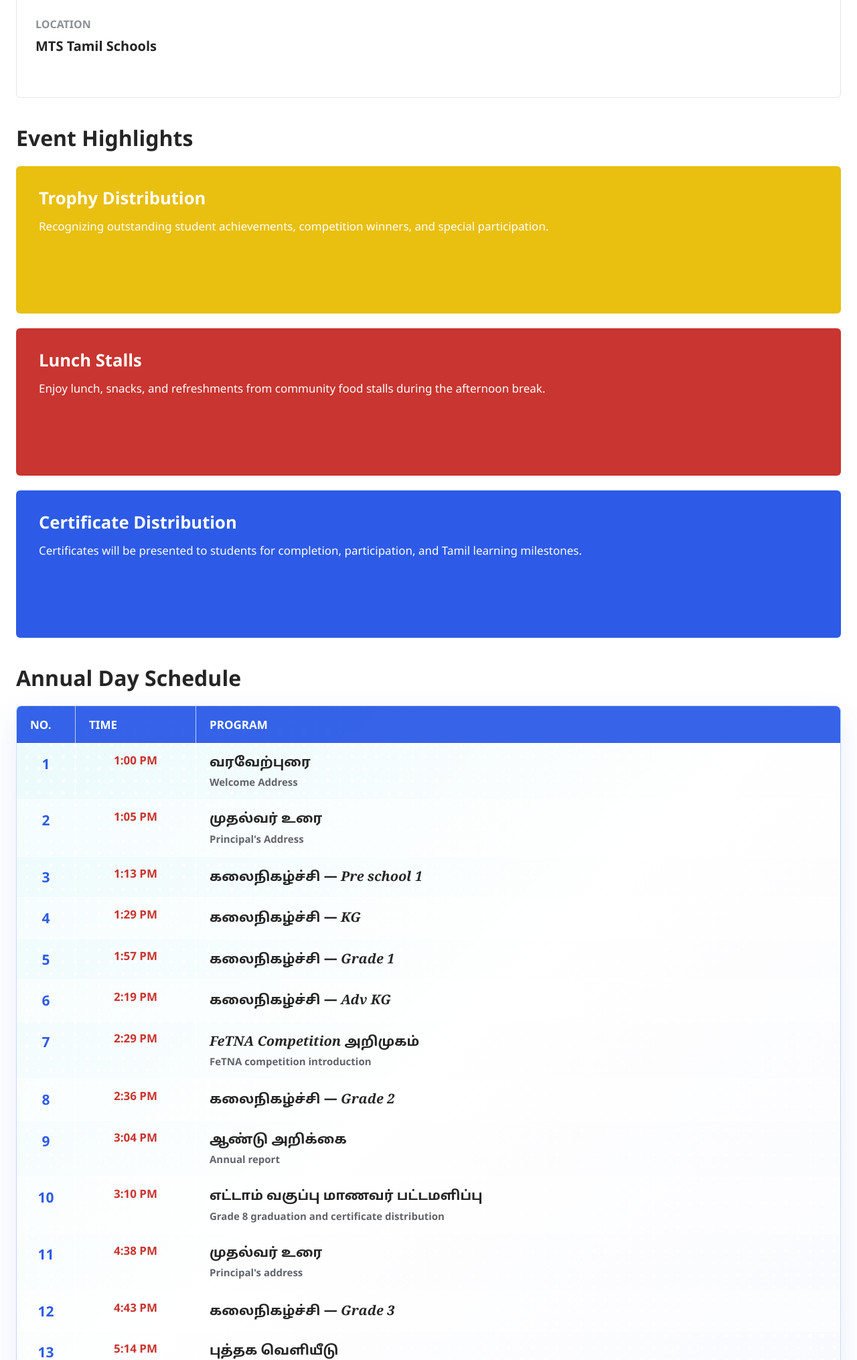
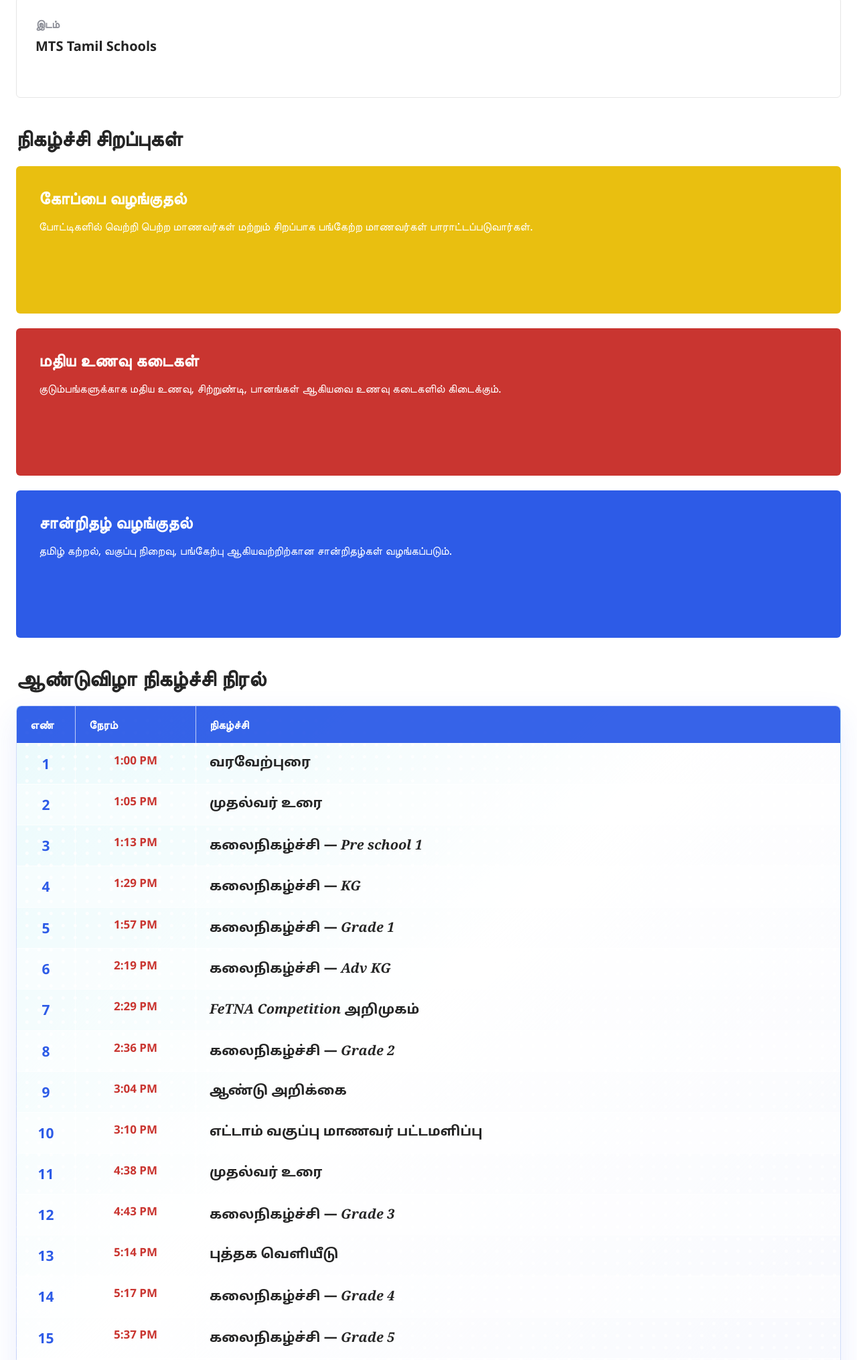
Before and after one commit to arularasand/mtsevents, a plain HTML site: page index.html in a window 1280 px wide. Shown: the part 2037-4067 px from the top of the page at 67% size. Drawn offline with Linux system fonts and the light colour scheme.

Commit message:
adding mock schedule

```diff
--- a/index.html
+++ b/index.html
@@ -829,168 +829,168 @@
             <p class="event-kicker">MTS Tamil Schools Annual Day</p>
             <h1 class="event-title" id="annual-day-title">Annual Day 2026</h1>
             <p class="event-copy">
-              Join us for a full day celebrating our students, teachers, volunteers, and families. This 2026 mock program is based on the 2025 Annual Day schedule and includes stage performances, trophy distribution, certificate distribution, and lunch stalls.
+              2025 நிகழ்ச்சி நிரலை அடிப்படையாகக் கொண்டு 2026 ஆண்டுவிழாவிற்கான மாதிரி நிகழ்ச்சி நிரல் இங்கே வழங்கப்பட்டுள்ளது. மாணவர்களின் கலைநிகழ்ச்சிகள், கோப்பை வழங்குதல், சான்றிதழ் வழங்குதல், மதிய உணவு கடைகள் ஆகியவை இடம்பெறும்.
             </p>
           </section>
 
           <section class="quick-info" aria-label="Event details">
             <div class="info-tile">
-              <span class="info-label">Date</span>
-              <div class="info-value">To be announced</div>
+              <span class="info-label">தேதி</span>
+              <div class="info-value">விரைவில் அறிவிக்கப்படும்</div>
             </div>
             <div class="info-tile">
-              <span class="info-label">Time</span>
+              <span class="info-label">நேரம்</span>
               <div class="info-value">1:00 PM - 7:00 PM</div>
             </div>
             <div class="info-tile">
-              <span class="info-label">Location</span>
+              <span class="info-label">இடம்</span>
               <div class="info-value">MTS Tamil Schools</div>
             </div>
           </section>
 
           <section aria-labelledby="highlights-title">
-            <h2 class="section-title" id="highlights-title">Event Highlights</h2>
+            <h2 class="section-title" id="highlights-title">நிகழ்ச்சி சிறப்புகள்</h2>
             <div class="highlights">
               <div class="highlight trophy">
-                <h3>Trophy Distribution</h3>
-                <p>Recognizing outstanding student achievements, competition winners, and special participation.</p>
+                <h3>கோப்பை வழங்குதல்</h3>
+                <p>போட்டிகளில் வெற்றி பெற்ற மாணவர்கள் மற்றும் சிறப்பாக பங்கேற்ற மாணவர்கள் பாராட்டப்படுவார்கள்.</p>
               </div>
               <div class="highlight lunch">
-                <h3>Lunch Stalls</h3>
-                <p>Enjoy lunch, snacks, and refreshments from community food stalls during the afternoon break.</p>
+                <h3>மதிய உணவு கடைகள்</h3>
+                <p>குடும்பங்களுக்காக மதிய உணவு, சிற்றுண்டி, பானங்கள் ஆகியவை உணவு கடைகளில் கிடைக்கும்.</p>
               </div>
               <div class="highlight certificate">
-                <h3>Certificate Distribution</h3>
-                <p>Certificates will be presented to students for completion, participation, and Tamil learning milestones.</p>
+                <h3>சான்றிதழ் வழங்குதல்</h3>
+                <p>தமிழ் கற்றல், வகுப்பு நிறைவு, பங்கேற்பு ஆகியவற்றிற்கான சான்றிதழ்கள் வழங்கப்படும்.</p>
               </div>
             </div>
           </section>
 
           <section aria-labelledby="schedule-title">
-            <h2 class="section-title" id="schedule-title">Annual Day Schedule</h2>
+            <h2 class="section-title" id="schedule-title">ஆண்டுவிழா நிகழ்ச்சி நிரல்</h2>
             <div class="schedule">
               <div class="schedule-head" aria-hidden="true">
-                <span>No.</span>
-                <span>Time</span>
-                <span>Program</span>
+                <span>எண்</span>
+                <span>நேரம்</span>
+                <span>நிகழ்ச்சி</span>
               </div>
               <div class="schedule-row">
-                <div class="schedule-cell schedule-no" data-label="No.">1</div>
-                <div class="schedule-cell schedule-time" data-label="Time">1:00 PM</div>
-                <div class="schedule-cell" data-label="Program"><h3 class="schedule-title">வரவேற்புரை<span class="schedule-subtitle">Welcome Address</span></h3></div>
+                <div class="schedule-cell schedule-no" data-label="எண்">1</div>
+                <div class="schedule-cell schedule-time" data-label="நேரம்">1:00 PM</div>
+                <div class="schedule-cell" data-label="நிகழ்ச்சி"><h3 class="schedule-title">வரவேற்புரை</h3></div>
               </div>
               <div class="schedule-row">
-                <div class="schedule-cell schedule-no" data-label="No.">2</div>
-                <div class="schedule-cell schedule-time" data-label="Time">1:05 PM</div>
-                <div class="schedule-cell" data-label="Program"><h3 class="schedule-title">முதல்வர் உரை<span class="schedule-subtitle">Principal's Address</span></h3></div>
+                <div class="schedule-cell schedule-no" data-label="எண்">2</div>
+                <div class="schedule-cell schedule-time" data-label="நேரம்">1:05 PM</div>
+                <div class="schedule-cell" data-label="நிகழ்ச்சி"><h3 class="schedule-title">முதல்வர் உரை</h3></div>
               </div>
               <div class="schedule-row">
-                <div class="schedule-cell schedule-no" data-label="No.">3</div>
-                <div class="schedule-cell schedule-time" data-label="Time">1:13 PM</div>
-                <div class="schedule-cell" data-label="Program"><h3 class="schedule-title">கலைநிகழ்ச்சி — <em>Pre school 1</em></h3></div>
+                <div class="schedule-cell schedule-no" data-label="எண்">3</div>
+                <div class="schedule-cell schedule-time" data-label="நேரம்">1:13 PM</div>
+                <div class="schedule-cell" data-label="நிகழ்ச்சி"><h3 class="schedule-title">கலைநிகழ்ச்சி — <em>Pre school 1</em></h3></div>
               </div>
               <div class="schedule-row">
-                <div class="schedule-cell schedule-no" data-label="No.">4</div>
-                <div class="schedule-cell schedule-time" data-label="Time">1:29 PM</div>
-                <div class="schedule-cell" data-label="Program"><h3 class="schedule-title">கலைநிகழ்ச்சி — <em>KG</em></h3></div>
+                <div class="schedule-cell schedule-no" data-label="எண்">4</div>
+                <div class="schedule-cell schedule-time" data-label="நேரம்">1:29 PM</div>
+                <div class="schedule-cell" data-label="நிகழ்ச்சி"><h3 class="schedule-title">கலைநிகழ்ச்சி — <em>KG</em></h3></div>
               </div>
               <div class="schedule-row">
-                <div class="schedule-cell schedule-no" data-label="No.">5</div>
-                <div class="schedule-cell schedule-time" data-label="Time">1:57 PM</div>
-                <div class="schedule-cell" data-label="Program"><h3 class="schedule-title">கலைநிகழ்ச்சி — <em>Grade 1</em></h3></div>
+                <div class="schedule-cell schedule-no" data-label="எண்">5</div>
+                <div class="schedule-cell schedule-time" data-label="நேரம்">1:57 PM</div>
+                <div class="schedule-cell" data-label="நிகழ்ச்சி"><h3 class="schedule-title">கலைநிகழ்ச்சி — <em>Grade 1</em></h3></div>
               </div>
               <div class="schedule-row">
-                <div class="schedule-cell schedule-no" data-label="No.">6</div>
-                <div class="schedule-cell schedule-time" data-label="Time">2:19 PM</div>
-                <div class="schedule-cell" data-label="Program"><h3 class="schedule-title">கலைநிகழ்ச்சி — <em>Adv KG</em></h3></div>
+                <div class="schedule-cell schedule-no" data-label="எண்">6</div>
+                <div class="schedule-cell schedule-time" data-label="நேரம்">2:19 PM</div>
+                <div class="schedule-cell" data-label="நிகழ்ச்சி"><h3 class="schedule-title">கலைநிகழ்ச்சி — <em>Adv KG</em></h3></div>
               </div>
               <div class="schedule-row">
-                <div class="schedule-cell schedule-no" data-label="No.">7</div>
-                <div class="schedule-cell schedule-time" data-label="Time">2:29 PM</div>
-                <div class="schedule-cell" data-label="Program"><h3 class="schedule-title"><em>FeTNA Competition</em> அறிமுகம்<span class="schedule-subtitle">FeTNA competition introduction</span></h3></div>
+                <div class="schedule-cell schedule-no" data-label="எண்">7</div>
+                <div class="schedule-cell schedule-time" data-label="நேரம்">2:29 PM</div>
+                <div class="schedule-cell" data-label="நிகழ்ச்சி"><h3 class="schedule-title"><em>FeTNA Competition</em> அறிமுகம்</h3></div>
               </div>
               <div class="schedule-row">
-                <div class="schedule-cell schedule-no" data-label="No.">8</div>
-                <div class="schedule-cell schedule-time" data-label="Time">2:36 PM</div>
-                <div class="schedule-cell" data-label="Program"><h3 class="schedule-title">கலைநிகழ்ச்சி — <em>Grade 2</em></h3></div>
+                <div class="schedule-cell schedule-no" data-label="எண்">8</div>
+                <div class="schedule-cell schedule-time" data-label="நேரம்">2:36 PM</div>
+                <div class="schedule-cell" data-label="நிகழ்ச்சி"><h3 class="schedule-title">கலைநிகழ்ச்சி — <em>Grade 2</em></h3></div>
               </div>
               <div class="schedule-row">
-                <div class="schedule-cell schedule-no" data-label="No.">9</div>
-                <div class="schedule-cell schedule-time" data-label="Time">3:04 PM</div>
-                <div class="schedule-cell" data-label="Program"><h3 class="schedule-title">ஆண்டு அறிக்கை<span class="schedule-subtitle">Annual report</span></h3></div>
+                <div class="schedule-cell schedule-no" data-label="எண்">9</div>
+                <div class="schedule-cell schedule-time" data-label="நேரம்">3:04 PM</div>
+                <div class="schedule-cell" data-label="நிகழ்ச்சி"><h3 class="schedule-title">ஆண்டு அறிக்கை</h3></div>
               </div>
               <div class="schedule-row">
-                <div class="schedule-cell schedule-no" data-label="No.">10</div>
-                <div class="schedule-cell schedule-time" data-label="Time">3:10 PM</div>
-                <div class="schedule-cell" data-label="Program"><h3 class="schedule-title">எட்டாம் வகுப்பு மாணவர் பட்டமளிப்பு<span class="schedule-subtitle">Grade 8 graduation and certificate distribution</span></h3></div>
+                <div class="schedule-cell schedule-no" data-label="எண்">10</div>
+                <div class="schedule-cell schedule-time" data-label="நேரம்">3:10 PM</div>
+                <div class="schedule-cell" data-label="நிகழ்ச்சி"><h3 class="schedule-title">எட்டாம் வகுப்பு மாணவர் பட்டமளிப்பு</h3></div>
               </div>
               <div class="schedule-row">
-                <div class="schedule-cell schedule-no" data-label="No.">11</div>
-                <div class="schedule-cell schedule-time" data-label="Time">4:38 PM</div>
-                <div class="schedule-cell" data-label="Program"><h3 class="schedule-title">முதல்வர் உரை<span class="schedule-subtitle">Principal's address</span></h3></div>
+                <div class="schedule-cell schedule-no" data-label="எண்">11</div>
+                <div class="schedule-cell schedule-time" data-label="நேரம்">4:38 PM</div>
+                <div class="schedule-cell" data-label="நிகழ்ச்சி"><h3 class="schedule-title">முதல்வர் உரை</h3></div>
               </div>
               <div class="schedule-row">
-                <div class="schedule-cell schedule-no" data-label="No.">12</div>
-                <div class="schedule-cell schedule-time" data-label="Time">4:43 PM</div>
-                <div class="schedule-cell" data-label="Program"><h3 class="schedule-title">கலைநிகழ்ச்சி — <em>Grade 3</em></h3></div>
+                <div class="schedule-cell schedule-no" data-label="எண்">12</div>
+                <div class="schedule-cell schedule-time" data-label="நேரம்">4:43 PM</div>
+                <div class="schedule-cell" data-label="நிகழ்ச்சி"><h3 class="schedule-title">கலைநிகழ்ச்சி — <em>Grade 3</em></h3></div>
               </div>
               <div class="schedule-row">
-                <div class="schedule-cell schedule-no" data-label="No.">13</div>
-                <div class="schedule-cell schedule-time" data-label="Time">5:14 PM</div>
-                <div class="schedule-cell" data-label="Program"><h3 class="schedule-title">புத்தக வெளியீடு<span class="schedule-subtitle">Book release</span></h3></div>
+                <div class="schedule-cell schedule-no" data-label="எண்">13</div>
+                <div class="schedule-cell schedule-time" data-label="நேரம்">5:14 PM</div>
+                <div class="schedule-cell" data-label="நிகழ்ச்சி"><h3 class="schedule-title">புத்தக வெளியீடு</h3></div>
               </div>
               <div class="schedule-row">
-                <div class="schedule-cell schedule-no" data-label="No.">14</div>
-                <div class="schedule-cell schedule-time" data-label="Time">5:17 PM</div>
-                <div class="schedule-cell" data-label="Program"><h3 class="schedule-title">கலைநிகழ்ச்சி — <em>Grade 4</em></h3></div>
+                <div class="schedule-cell schedule-no" data-label="எண்">14</div>
+                <div class="schedule-cell schedule-time" data-label="நேரம்">5:17 PM</div>
+                <div class="schedule-cell" data-label="நிகழ்ச்சி"><h3 class="schedule-title">கலைநிகழ்ச்சி — <em>Grade 4</em></h3></div>
               </div>
               <div class="schedule-row">
-                <div class="schedule-cell schedule-no" data-label="No.">15</div>
-                <div class="schedule-cell schedule-time" data-label="Time">5:37 PM</div>
-                <div class="schedule-cell" data-label="Program"><h3 class="schedule-title">கலைநிகழ்ச்சி — <em>Grade 5</em></h3></div>
+                <div class="schedule-cell schedule-no" data-label="எண்">15</div>
+                <div class="schedule-cell schedule-time" data-label="நேரம்">5:37 PM</div>
+                <div class="schedule-cell" data-label="நிகழ்ச்சி"><h3 class="schedule-title">கலைநிகழ்ச்சி — <em>Grade 5</em></h3></div>
               </div>
               <div class="schedule-row">
-                <div class="schedule-cell schedule-no" data-label="No.">16</div>
-                <div class="schedule-cell schedule-time" data-label="Time">5:56 PM</div>
-                <div class="schedule-cell" data-label="Program"><h3 class="schedule-title">பெற்றோர்களுக்கான கதைநேரம்<span class="schedule-subtitle">Story time for parents</span></h3></div>
+                <div class="schedule-cell schedule-no" data-label="எண்">16</div>
+                <div class="schedule-cell schedule-time" data-label="நேரம்">5:56 PM</div>
+                <div class="schedule-cell" data-label="நிகழ்ச்சி"><h3 class="schedule-title">பெற்றோர்களுக்கான கதைநேரம்</h3></div>
               </div>
               <div class="schedule-row">
-                <div class="schedule-cell schedule-no" data-label="No.">17</div>
-                <div class="schedule-cell schedule-time" data-label="Time">5:59 PM</div>
-                <div class="schedule-cell" data-label="Program"><h3 class="schedule-title">கலைநிகழ்ச்சி — <em>Grade 6</em></h3></div>
+                <div class="schedule-cell schedule-no" data-label="எண்">17</div>
+                <div class="schedule-cell schedule-time" data-label="நேரம்">5:59 PM</div>
+                <div class="schedule-cell" data-label="நிகழ்ச்சி"><h3 class="schedule-title">கலைநிகழ்ச்சி — <em>Grade 6</em></h3></div>
               </div>
               <div class="schedule-row">
-                <div class="schedule-cell schedule-no" data-label="No.">18</div>
-                <div class="schedule-cell schedule-time" data-label="Time">6:21 PM</div>
-                <div class="schedule-cell" data-label="Program"><h3 class="schedule-title">கலைநிகழ்ச்சி — <em>Grade 7</em></h3></div>
+                <div class="schedule-cell schedule-no" data-label="எண்">18</div>
+                <div class="schedule-cell schedule-time" data-label="நேரம்">6:21 PM</div>
+                <div class="schedule-cell" data-label="நிகழ்ச்சி"><h3 class="schedule-title">கலைநிகழ்ச்சி — <em>Grade 7</em></h3></div>
               </div>
               <div class="schedule-row">
-                <div class="schedule-cell schedule-no" data-label="No.">19</div>
-                <div class="schedule-cell schedule-time" data-label="Time">6:43 PM</div>
-                <div class="schedule-cell" data-label="Program"><h3 class="schedule-title"><em>All Volunteers General Intro</em><span class="schedule-subtitle">Volunteer recognition and general introduction</span></h3></div>
+                <div class="schedule-cell schedule-no" data-label="எண்">19</div>
+                <div class="schedule-cell schedule-time" data-label="நேரம்">6:43 PM</div>
+                <div class="schedule-cell" data-label="நிகழ்ச்சி"><h3 class="schedule-title"><em>All Volunteers General Intro</em></h3></div>
               </div>
               <div class="schedule-row">
-                <div class="schedule-cell schedule-no" data-label="No.">20</div>
-                <div class="schedule-cell schedule-time" data-label="Time">6:53 PM</div>
-                <div class="schedule-cell" data-label="Program"><h3 class="schedule-title">நன்றியுரை<span class="schedule-subtitle">Vote of thanks</span></h3></div>
+                <div class="schedule-cell schedule-no" data-label="எண்">20</div>
+                <div class="schedule-cell schedule-time" data-label="நேரம்">6:53 PM</div>
+                <div class="schedule-cell" data-label="நிகழ்ச்சி"><h3 class="schedule-title">நன்றியுரை</h3></div>
               </div>
             </div>
           </section>
 
           <section aria-labelledby="services-title">
-            <h2 class="section-title" id="services-title">Also Happening</h2>
+            <h2 class="section-title" id="services-title">மேலும் நடைபெறும் நிகழ்வுகள்</h2>
             <div class="event-services">
               <div class="service-item">
-                <h3>Trophy Distribution</h3>
-                <p>Trophies will be presented during award moments between stage programs.</p>
+                <h3>கோப்பை வழங்குதல்</h3>
+                <p>கலைநிகழ்ச்சிகளுக்கு இடையில் மாணவர்களுக்கு கோப்பைகள் வழங்கப்படும்.</p>
               </div>
               <div class="service-item">
-                <h3>Certificate Distribution</h3>
-                <p>Grade-level certificates and graduation recognition will be handled by class groups.</p>
+                <h3>சான்றிதழ் வழங்குதல்</h3>
+                <p>வகுப்பு வாரியாக மாணவர்களுக்கு சான்றிதழ்கள் வழங்கப்படும்.</p>
               </div>
               <div class="service-item">
-                <h3>Lunch Stalls</h3>
-                <p>Lunch, snacks, and refreshments will be available from community stalls throughout the event.</p>
+                <h3>மதிய உணவு கடைகள்</h3>
+                <p>நிகழ்ச்சி நடைபெறும் நேரத்தில் உணவு, சிற்றுண்டி, பானங்கள் கிடைக்கும்.</p>
               </div>
             </div>
           </section>
@@ -1008,11 +1008,11 @@
           </section>
 
           <section class="sidebar-panel" aria-labelledby="families-title">
-            <h2 id="families-title">For Families</h2>
+            <h2 id="families-title">குடும்பங்களுக்கான குறிப்புகள்</h2>
             <ul class="sidebar-list">
-              <li><strong>Arrive Early</strong> Please be seated before the opening prayer.</li>
-              <li><strong>Lunch</strong> Food stalls will be open during the scheduled lunch break.</li>
-              <li><strong>Awards</strong> Students receiving trophies or certificates should stay near their class group.</li>
+              <li><strong>முன்கூட்டியே வருக</strong> நிகழ்ச்சி தொடங்குவதற்கு முன் இருக்கைகளில் அமரவும்.</li>
+              <li><strong>உணவு</strong> உணவு கடைகள் நிகழ்ச்சி நேரத்தில் திறந்திருக்கும்.</li>
+              <li><strong>விருதுகள்</strong> கோப்பை அல்லது சான்றிதழ் பெறும் மாணவர்கள் தங்கள் வகுப்பு குழுவுடன் இருக்கவும்.</li>
             </ul>
           </section>
         </aside>
```
